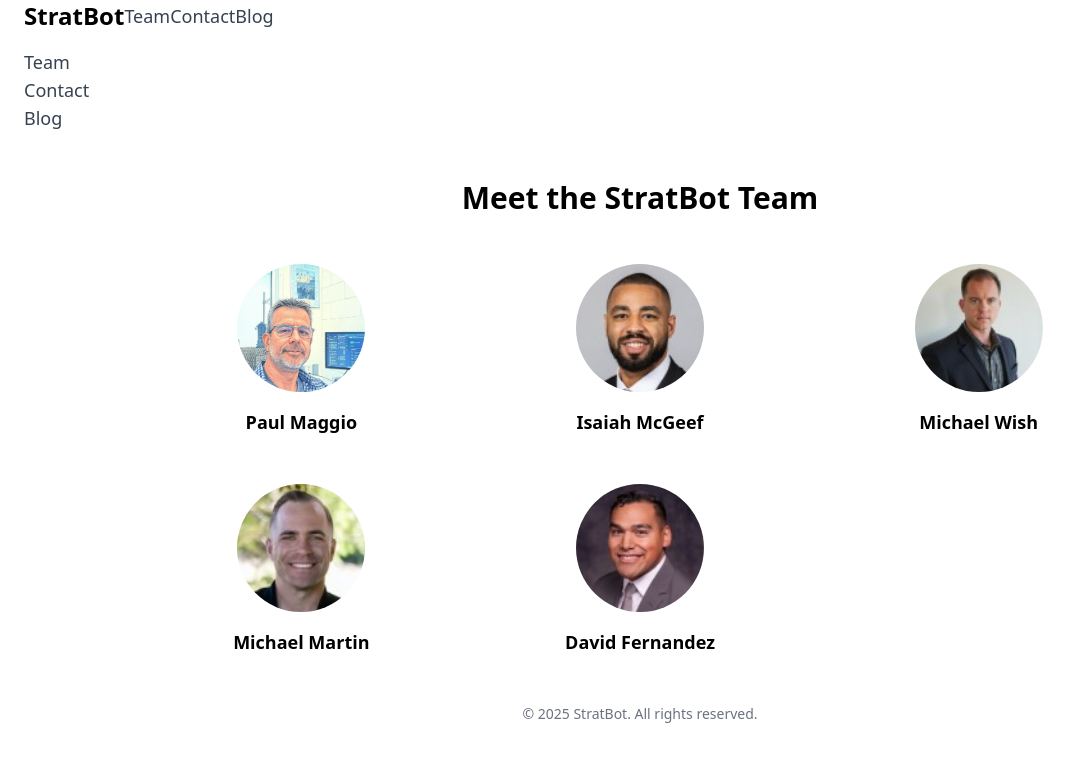
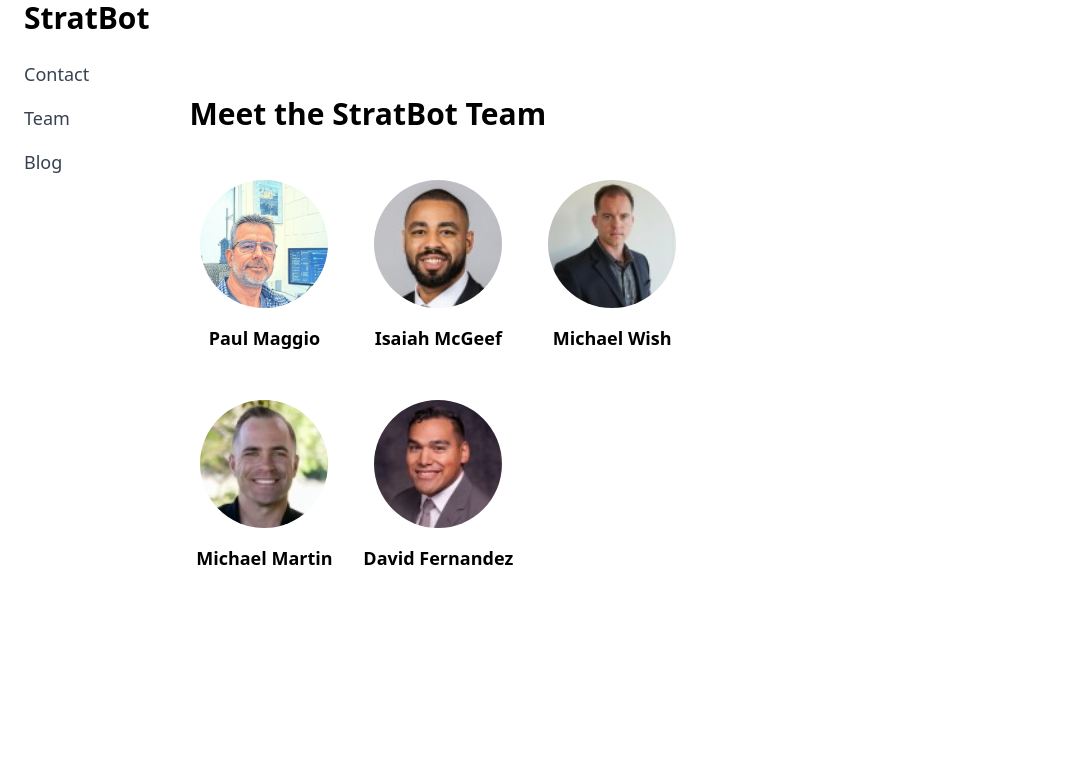
Before and after one commit to TalonAI/stratbot-site, a Next.js app: page /team in a window 1280 px wide. Shown: the top 762 px of the page, without its empty margins (0-1082 px from the left). Built offline with nearby package versions, Linux system fonts and the light colour scheme.

Commit message:
Rebuilt layout and team page with vertical nav and centered grid

```diff
--- a/components/Layout.js
+++ b/components/Layout.js
@@ -1,81 +1,30 @@
-"use client"
-
-import { useState } from "react"
-import Link from "next/link"
+import Link from "next/link";
 
 export default function Layout({ children }) {
-  const [isMenuOpen, setIsMenuOpen] = useState(false)
-
   return (
-    <div className="min-h-screen flex flex-col">
-      <nav className="bg-white shadow-md">
-        <div className="max-w-7xl mx-auto px-6 py-4">
-          <div className="flex items-center justify-between">
-            {/* Logo/Brand - Left justified */}
-            <div>
-              <Link href="/" legacyBehavior>
-                <a className="text-2xl font-extrabold text-gray-900 hover:text-blue-600">StratBot</a>
-              </Link>
-            </div>
-
-            {/* Mobile menu button */}
-            <div className="md:hidden">
-              <button
-                onClick={() => setIsMenuOpen(!isMenuOpen)}
-                className="text-gray-500 hover:text-gray-700 focus:outline-none"
-              >
-                <svg className="h-6 w-6" fill="none" viewBox="0 0 24 24" stroke="currentColor">
-                  {isMenuOpen ? (
-                    <path strokeLinecap="round" strokeLinejoin="round" strokeWidth={2} d="M6 18L18 6M6 6l12 12" />
-                  ) : (
-                    <path strokeLinecap="round" strokeLinejoin="round" strokeWidth={2} d="M4 6h16M4 12h16M4 18h16" />
-                  )}
-                </svg>
-              </button>
-            </div>
-
-            {/* Desktop Navigation - Right justified */}
-            <div className="hidden md:flex md:items-center space-x-12 text-lg">
-              <Link href="/team" legacyBehavior>
-                <a className="text-gray-700 hover:text-blue-600">Team</a>
-              </Link>
-              <Link href="/contact" legacyBehavior>
-                <a className="text-gray-700 hover:text-blue-600">Contact</a>
-              </Link>
-              <Link href="/blog" legacyBehavior>
-                <a className="text-gray-700 hover:text-blue-600">Blog</a>
-              </Link>
-            </div>
-          </div>
-
-          {/* Mobile menu, toggle based on menu state */}
-          <div className={`md:hidden ${isMenuOpen ? "block" : "hidden"} pt-4`}>
-            <div className="flex flex-col space-y-3 px-2 pb-3 text-lg">
-              <Link href="/team" legacyBehavior>
-                <a className="text-gray-700 hover:text-blue-600 block px-3 py-2" onClick={() => setIsMenuOpen(false)}>
-                  Team
-                </a>
-              </Link>
-              <Link href="/contact" legacyBehavior>
-                <a className="text-gray-700 hover:text-blue-600 block px-3 py-2" onClick={() => setIsMenuOpen(false)}>
-                  Contact
-                </a>
-              </Link>
-              <Link href="/blog" legacyBehavior>
-                <a className="text-gray-700 hover:text-blue-600 block px-3 py-2" onClick={() => setIsMenuOpen(false)}>
-                  Blog
-                </a>
-              </Link>
-            </div>
-          </div>
+    <div className="flex min-h-screen">
+      {/* Sidebar Navigation */}
+      <nav className="w-48 bg-white border-r px-6 py-8 space-y-6">
+        <Link href="/">
+          <a className="text-3xl font-extrabold text-gray-900 hover:text-blue-600">StratBot</a>
+        </Link>
+        <div className="flex flex-col space-y-4 text-lg">
+          <Link href="/contact">
+            <a className="text-gray-700 hover:text-blue-600">Contact</a>
+          </Link>
+          <Link href="/team">
+            <a className="text-gray-700 hover:text-blue-600">Team</a>
+          </Link>
+          <Link href="/blog">
+            <a className="text-gray-700 hover:text-blue-600">Blog</a>
+          </Link>
         </div>
       </nav>
 
-      <main className="flex-grow bg-white">{children}</main>
-
-      <footer className="text-center text-sm text-gray-500 py-6 border-t">
-        &copy; {new Date().getFullYear()} StratBot. All rights reserved.
-      </footer>
+      {/* Page Content */}
+      <main className="flex-grow bg-white px-8 py-12">
+        {children}
+      </main>
     </div>
-  )
+  );
 }
--- a/pages/team.js
+++ b/pages/team.js
@@ -1,6 +1,5 @@
 import Image from "next/image";
 
-export default function Team() {
 const team = [
   { name: "Paul Maggio", image: "/images/paul-ai.jpg" },
   { name: "Isaiah McGeef", image: "/images/isaiah.jpg" },
@@ -9,11 +8,12 @@
   { name: "David Fernandez", image: "/images/david.jpg" },
 ];
 
+export default function Team() {
   return (
-    <div className="max-w-5xl mx-auto px-4 py-12 text-center">
-      <h1 className="text-3xl font-extrabold mb-12">Meet the StratBot Team</h1>
+    <div className="max-w-6xl mx-auto px-4 py-12">
+      <h1 className="text-3xl font-extrabold mb-12 text-left">Meet the StratBot Team</h1>
 
-      <div className="grid grid-cols-1 sm:grid-cols-2 md:grid-cols-3 gap-y-12 gap-x-6 justify-items-center">
+      <div className="grid grid-cols-1 sm:grid-cols-2 md:grid-cols-3 gap-y-12 gap-x-6">
         {team.map((member, i) => (
           <div key={i} className="flex flex-col items-center">
             <div className="w-32 h-32 relative mb-4">
```
Lines whose indentation alone changed are shown as unchanged.
